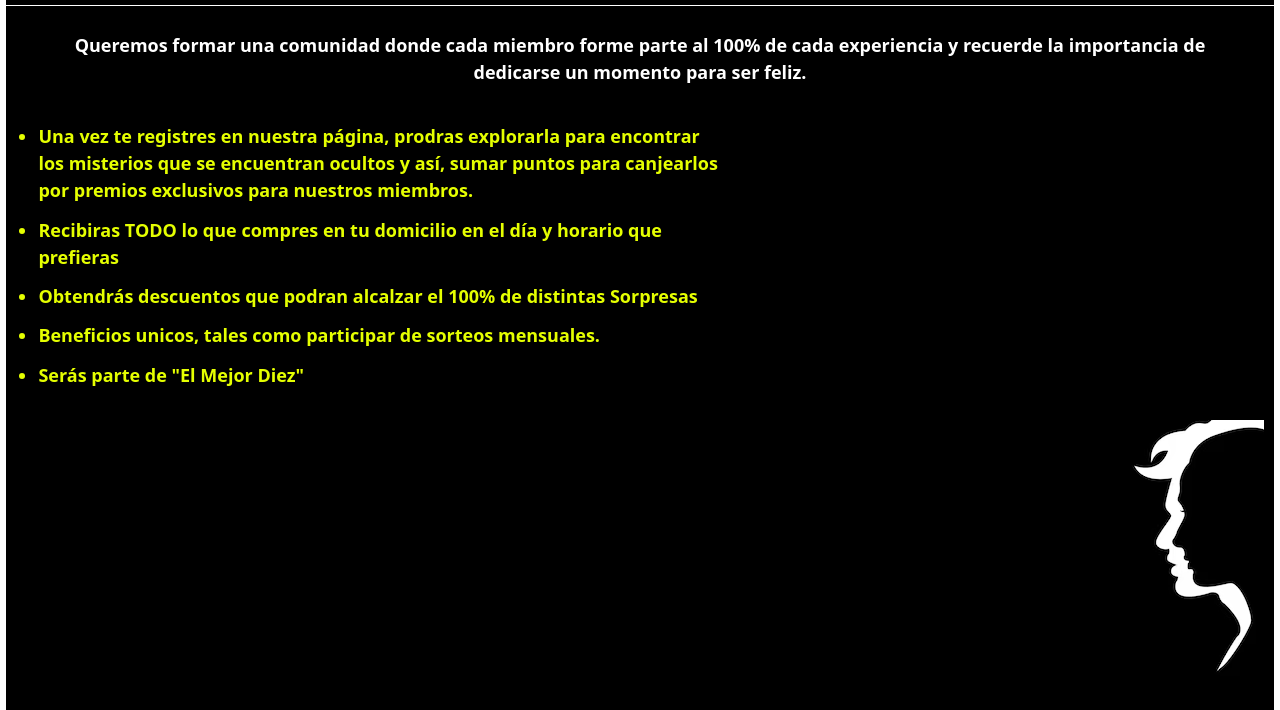
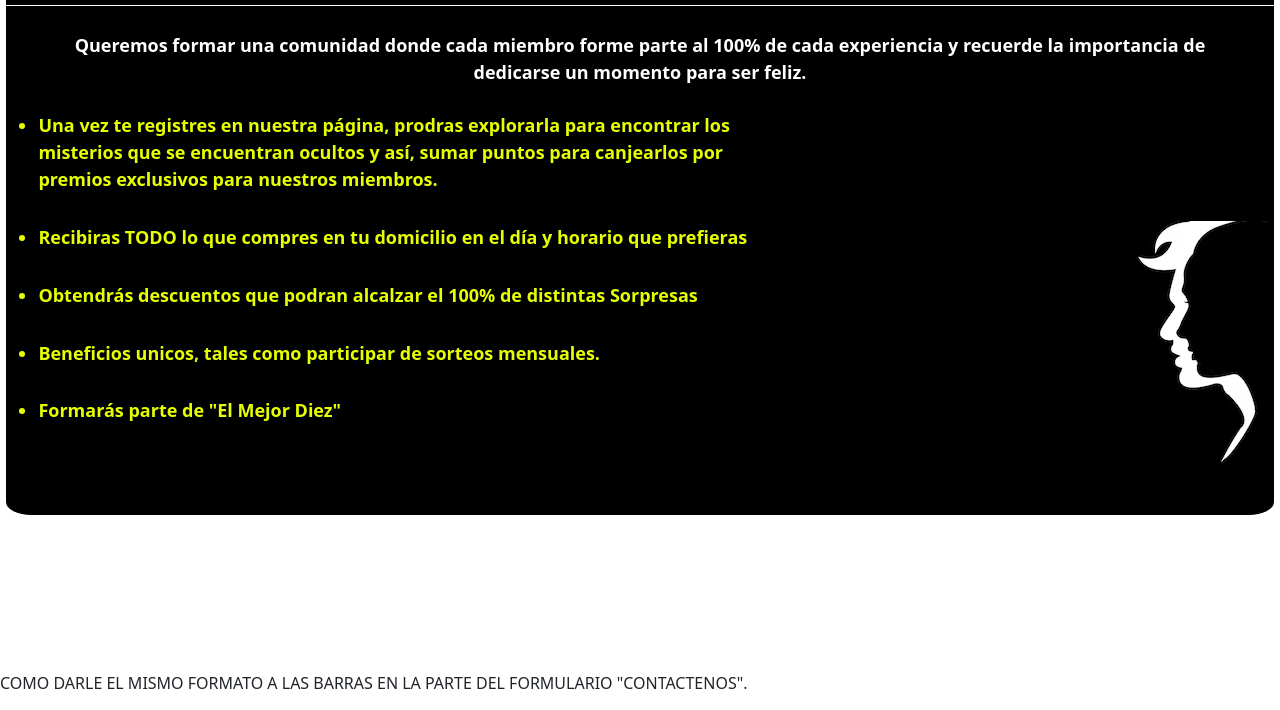
Before and after one commit to susinomatias/repositorio-Susino-Matias, a plain HTML site: page index.html in a window 1280 px wide. Shown: the part 868-1578 px from the top of the page. Drawn offline with nearby package versions, Linux system fonts and the light colour scheme.

Commit message:
cambios finales a section2

```diff
--- a/css/style.css
+++ b/css/style.css
@@ -146,6 +146,7 @@
 footer {
     background-color: rgb(255, 251, 0);
     border: 1px solid white;
+    padding: 2%;
 }
 
 
@@ -163,13 +164,14 @@
     margin: auto;
     display:block;
     margin: 0.5%;
+    height: 900px;
 }
 
 
 .estilo-div1 {
     background: rgb(0, 0, 0);
     padding-top: 2%;
-    padding-bottom: 2%;
+    padding-bottom: 3%;
     border-radius: 2%;
 }
 
@@ -182,6 +184,17 @@
 }
 
 
+
+
+.estilo-divsection2{
+    position: relative;
+display: block;
+position: relative;
+bottom: 280px;
+height: 100px;
+}
+
+
 /*ESTE CODIGO LE DA ESTILO A LA FOTO DE PORQUE ELEGIRNOS*/
 .estilo-div2 {
     background-image: url(porqueelegirnos.png);
@@ -189,10 +202,10 @@
     background-position: center;
     display: block;
     margin-left: 70%;
-    max-width: 700px;
-    height: 300px;
+    height: 250px;
     position: relative;
     border-radius: 2%;
+    top: 110px;
 
 }
 
@@ -210,13 +223,14 @@
 
 
 .estilo-li1 {
-    padding-top: 1%;
+    padding-top: 2.5%;
 
     color: rgb(229, 255, 0);
     font-size: 18px;
-    max-width: 680px;
+    max-width: 750px;
 
 }
+
 
 
 .grid {
--- a/index.html
+++ b/index.html
@@ -170,7 +170,8 @@
 
             <h2 class="estilo-h2">¿Porque Elegirnos? </h2>
             <b> <b>
-                    <p class="estilo-p1"> Queremos formar una comunidad donde cada miembro forme parte al 100% de cada experiencia y recuerde la importancia de dedicarse un momento para ser feliz.
+                    <p class="estilo-p1"> Queremos formar una comunidad donde cada miembro forme parte al 100% de cada
+                        experiencia y recuerde la importancia de dedicarse un momento para ser feliz.
                     </p>
                 </b>
             </b>
@@ -178,25 +179,30 @@
             <div>
 
                 <ul>
+                    <div class="estilo-div2"></div>
+
                     <b class="estilo-b">
+                        <div class="estilo-divsection2">
+                            <li class="estilo-li1">Una vez te registres en nuestra página, prodras explorarla para
+                                encontrar los misterios que se encuentran ocultos y así, sumar puntos para canjearlos
+                                por premios exclusivos para nuestros miembros.</li>
 
-                        <li class="estilo-li1">Una vez te registres en nuestra página, prodras explorarla para encontrar los misterios que se encuentran ocultos y así, sumar puntos para canjearlos por premios exclusivos para nuestros miembros.</li>
-
-                        <li class="estilo-li1"> Recibiras TODO lo que compres en tu domicilio en el día y horario que prefieras</li>
+                            <li class="estilo-li1"> Recibiras TODO lo que compres en tu domicilio en el día y horario
+                                que prefieras</li>
 
                             </li>
                             <li class="estilo-li1">Obtendrás descuentos que podran alcalzar el 100% de distintas
                                 Sorpresas
                             </li>
                             <li class="estilo-li1"> Beneficios unicos, tales como participar de sorteos mensuales.
-                            <li class="estilo-li1">Serás parte de "El Mejor Diez"</li>
-
+                            <li class="estilo-li1">Formarás parte de "El Mejor Diez"</li>
+                        </div>
                     </b>
                 </ul>
 
             </div>
 
-            <div class="estilo-div2">
+
 
         </div>
 
```
Lines whose indentation alone changed are shown as unchanged.
